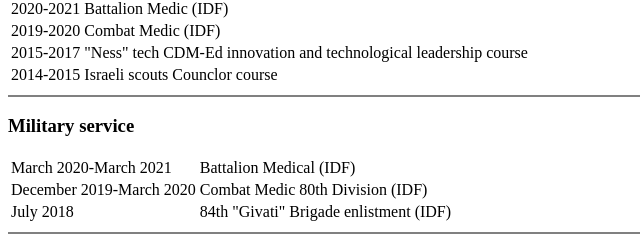
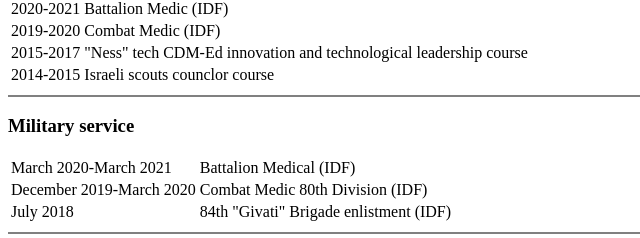
Before and after one commit to Afikzk/CV, a plain HTML site: page index.html in a window 1280 px wide. Shown: the part 882-1120 px from the top of the page, 0-640 px from the left. Drawn offline with Linux system fonts and the light colour scheme.

Commit message:
Update index.html

```diff
--- a/index.html
+++ b/index.html
@@ -90,7 +90,7 @@
               </tr>
               <tr>
                 <td>2014-2015</td>
-                <td>Israeli scouts Counclor course</td>
+                <td>Israeli scouts counclor course</td>
               </tr>
             </table>
         <hr size="2" noshade>
```
